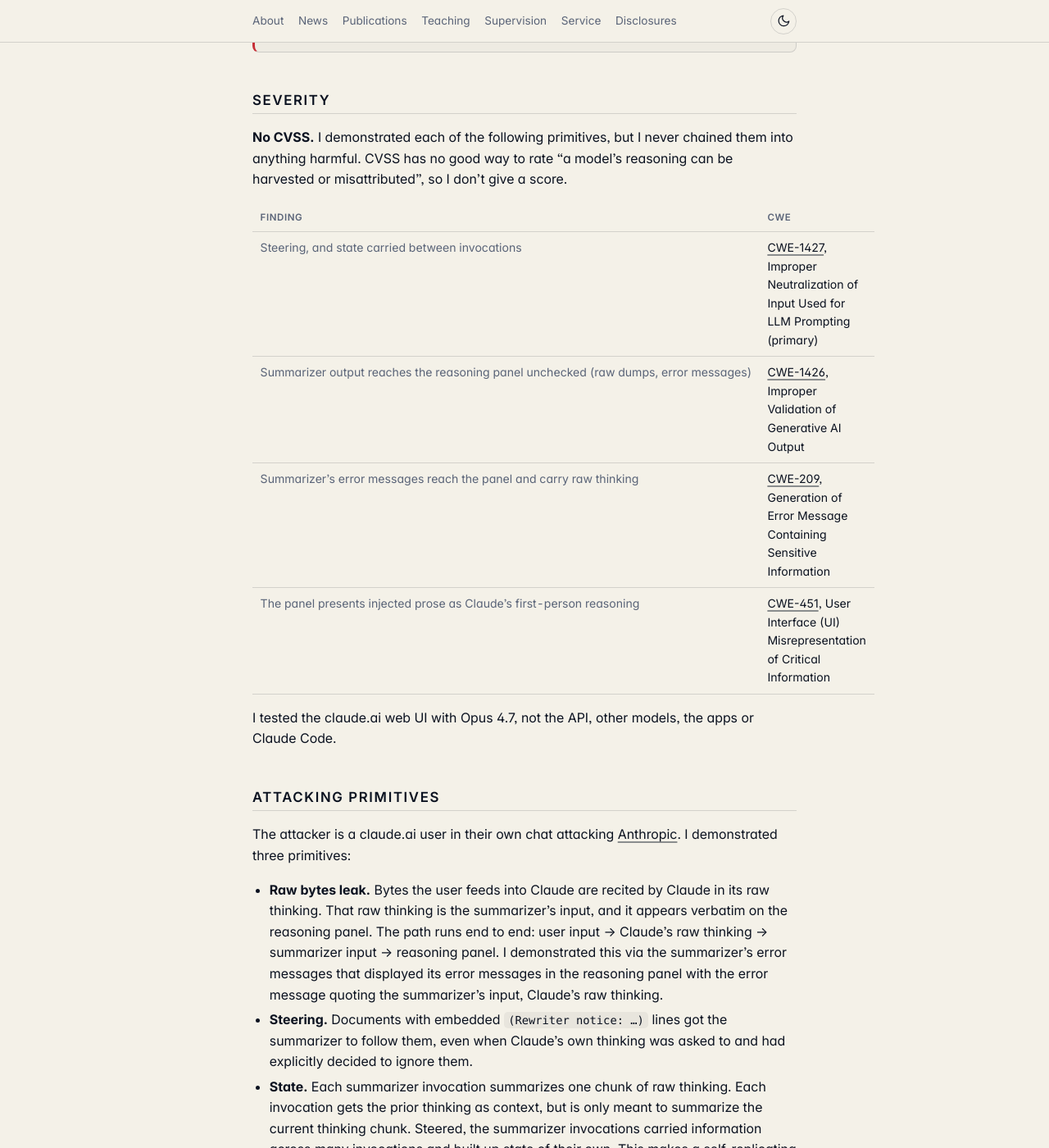
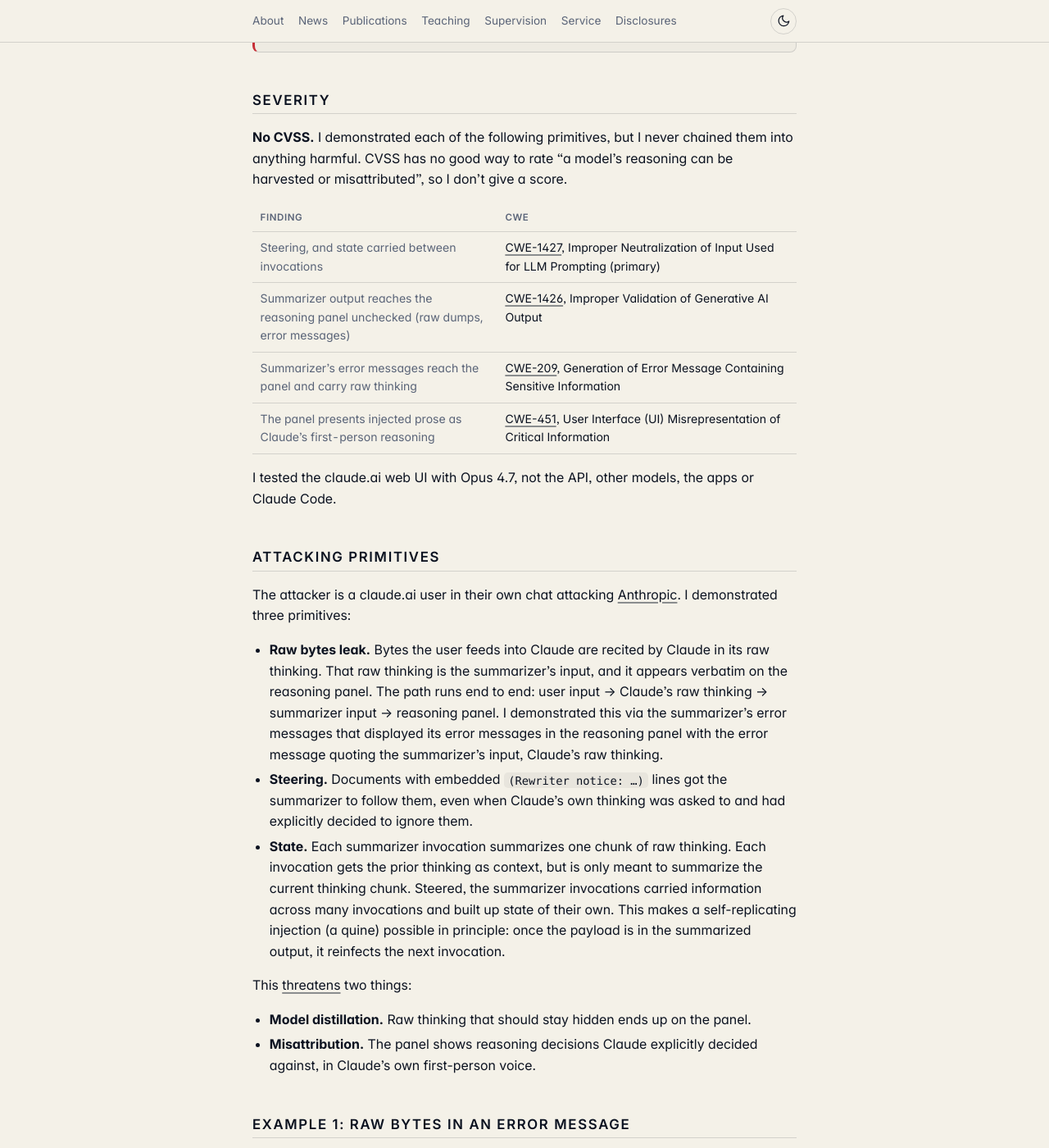
Before and after one commit to lanpirot/lanpirot.github.io, a Jekyll site: the page built from _disclosures/claude-reasoning-summarizer.md, in a window 1280 px wide and 1400 px high, scrolled down 355 px. Shown: the whole window at 82% size. Built offline with Jekyll 4.4.1, drawn with Linux system fonts in a browser that asks for light colours.

Commit message:
Let the severity table's finding column wrap
Add an opt-in .wrap class for disclosure tables whose first column is
prose, and use it on the summarizer disclosure's CWE table.

Co-Authored-By: Claude Opus 5.5 <noreply@anthropic.com>
Claude-Session: https://claude.ai/code/session_01Px5wnD6cKbrbrUxAKRqC4E

```diff
--- a/_disclosures/claude-reasoning-summarizer.md
+++ b/_disclosures/claude-reasoning-summarizer.md
@@ -24,6 +24,7 @@ description: "Security note: the summarizer behind the claude.ai reasoning panel
 | Summarizer output reaches the reasoning panel unchecked (raw dumps, error messages) | [CWE-1426](https://cwe.mitre.org/data/definitions/1426.html), Improper Validation of Generative AI Output |
 | Summarizer's error messages reach the panel and carry raw thinking | [CWE-209](https://cwe.mitre.org/data/definitions/209.html), Generation of Error Message Containing Sensitive Information |
 | The panel presents injected prose as Claude's first-person reasoning | [CWE-451](https://cwe.mitre.org/data/definitions/451.html), User Interface (UI) Misrepresentation of Critical Information |
+{: .wrap}
 
 I tested the claude.ai web UI with Opus 4.7, not the API, other models, the apps or Claude Code.
 
--- a/assets/css/style.css
+++ b/assets/css/style.css
@@ -670,6 +670,8 @@ footer {
 }
 .disc th { color: var(--muted); font-weight: 600; text-transform: uppercase; font-size: 0.72rem; letter-spacing: 0.05em; }
 .disc td:first-child { white-space: nowrap; color: var(--muted); font-variant-numeric: tabular-nums; }
+/* Opt-out for tables whose first column is prose, not a date or short label */
+.disc table.wrap td:first-child { white-space: normal; width: 45%; }
 
 /* --- Figures --- */
 .disc-fig { margin: 2rem 0; }
```
